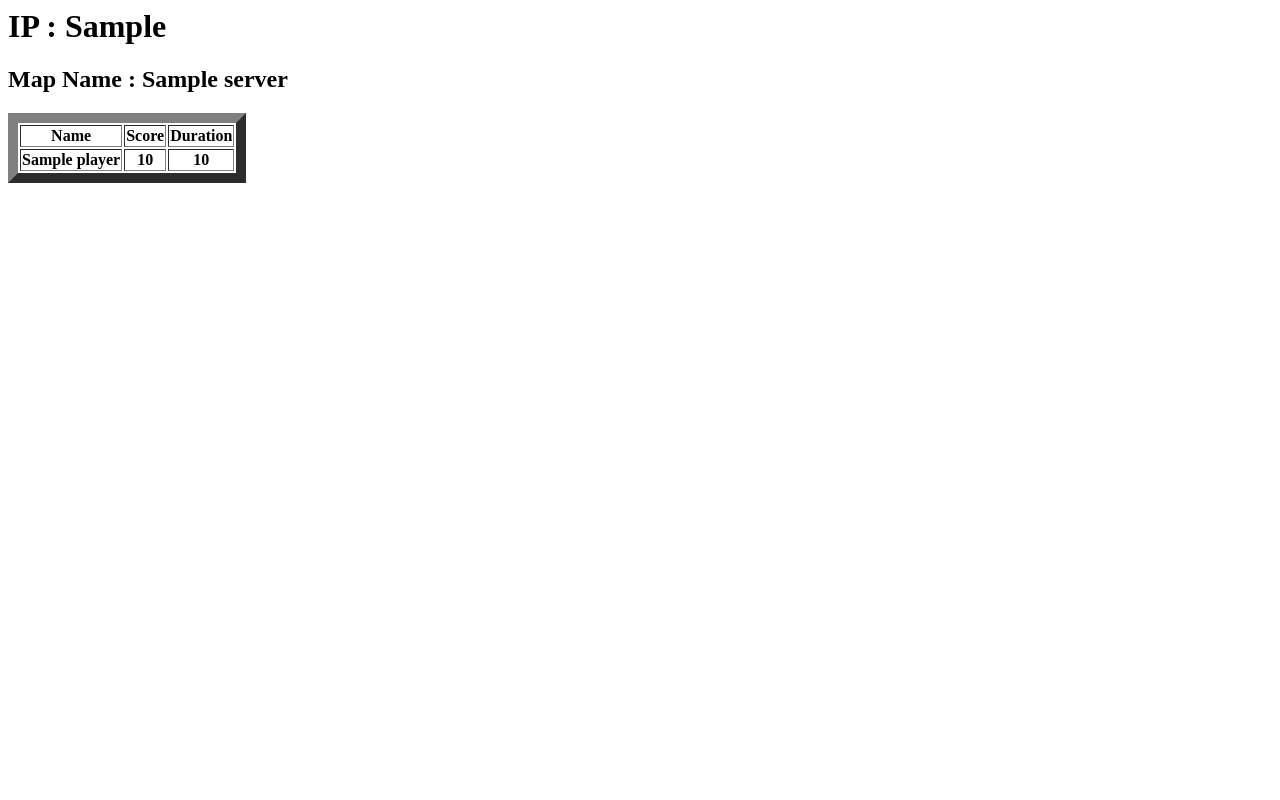
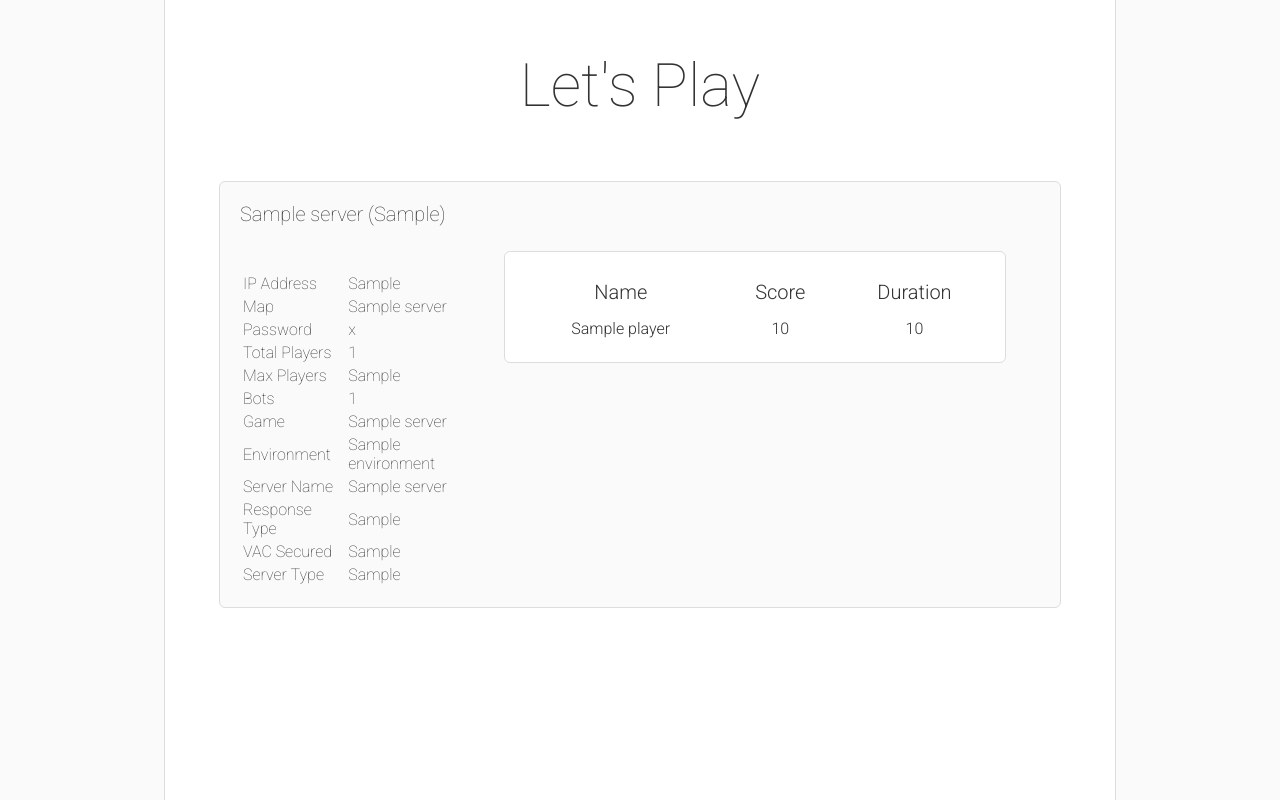
Before and after one commit to anshulshah96/Lets-Play, a Django app: template serverlist/templates/serverlist/playerlist.html in a window 1280 px wide. Run offline with Django 3.2, Linux system fonts and the light colour scheme; the template is opened without the code that fills it: most values are stand-ins (such as "Sample title", 1, 10 or a date in 2020); lists and menus that the app fills with data are empty; parts of the project's set-up code (start-up, migrations or seed data) failed here and were passed over.

Commit message:
Changed UI of playerlist page

```diff
--- a/serverlist/templates/serverlist/index.html
+++ b/serverlist/templates/serverlist/index.html
@@ -74,10 +74,6 @@
 			font-size: 20px;
 			font-weight: 200;
 		}
-		.pass{
-			font-size: 12px;
-			color: #ee4433;
-		}
 		.footer{
 			height: 20px;
 		}
--- a/serverlist/templates/serverlist/playerlist.html
+++ b/serverlist/templates/serverlist/playerlist.html
@@ -1,23 +1,223 @@
-<h1>IP : {{ server.ip }}</h1>
-<h2>Map Name : {{ server.map_name }}</h2>
+<html>
+<head>
+	<title> Let's Play</title>
+	<link href='https://fonts.googleapis.com/css?family=Roboto:400,100,100italic,300,300italic,400italic' rel='stylesheet' type='text/css'>
+	<style>
+		body{
+			height: 100%;
+			background-color: #fafafa;
+			font-family: 'Roboto', sans-serif;
+			padding: 0;
+			margin: 0;
+			color: #333;
+		}
+		.main{
+			width: 950px;
+			padding: 0;
+			background-color: #fff;
+			margin: 0 auto;
+			border-left:  1px solid #ddd;
+			border-right:  1px solid #ddd;
+			min-height: 100%;
+		}
+		.banner{
+			text-align: center;
+			font-size: 60px;
+			font-weight: 100;
+			padding-top: 50px;
+			padding-bottom: 40px;
+		}
+		.content{
+			width: 900px;
+			margin: 0 auto;
+		}
+		.playerslink{
+			text-decoration: none;
+			color: black;
+		}
+		.entry.Yes{
+			background-color: #fff3f3;
+		}
+		.entry{
+			color: #333;
+			font-family: 'Roboto',sans-serif;
+			font-weight: 300;
+			width: 800px;
 
+			background-color: #fafafa;
+			border-radius: 6px;
+			border:  1px solid #ddd;
+			margin: 20px auto;
+			padding: 20px;
+			font-size: 16px;
+		}
+		.specrow{
+			padding: 5px 0;
+			width: 100%;
+		}
+		.spec{
+			display: inline-block;
+			overflow: hidden;
+			white-space: nowrap;
+		}
+		.game{
+			width: 46%;
+		}
+		.map{
+			width: 34%;
+		}
+		.players{
+			width: 18%;
+		}
+		.ip{
+			margin-bottom: 25px;
+			font-size: 20px;
+			font-weight: 200;
+		}
+		.pass{
+			font-size: 12px;
+			color: #ee4433;
+		}
+		.footer{
+			height: 20px;
+		}
+		table{
+			width: 100%;
+
+
+		}
+
+
+		.pth{
+			font-size: 16px;
+			padding-bottom: 12px;
+			font-weight: 300;
+		}
+		.headertr{
+			font-size: 20px;
+			font-weight: 300;
+			padding-top: 16px;
+		}
+		.serverinfo{
+			margin-top: 20px;
+			margin-right: 20px;
+			line-height: 24px;
+			display: inline-block;
+			width: 30%;
+			vertical-align: top;
+		}
+		.playerinfo{
+
+			width: 60%;
+			padding: 10px;
+			display: inline-block;
+			border-radius: 6px;
+			border: 1px solid #ddd;
+			background-color: #ffffff;
+		}
+		.sth{
+			text-align: left;
+			font-weight: 200;
+		}
+	</style>
+</head>
+<body>
+<div class="main">
+	<div class="banner">
+		Let's Play
+	</div>
+	<div class="middle">
+		<div class="content">
+
+
+			<a class="playerslink" href="{{ server.link }}/">
+				<div class="entry {{ server.password_protected }}">
+ 					<div class="ip">
+						{{ server.server_name }} ({{ server.ip }})
+					</div>
+					<div class="serverinfo">
+						<table>
+							<tr>
+								<th class="sth">IP Address</th>
+								<th class="sth">{{ server.ip }}</th>
+							</tr>
+							<tr>
+								<th class="sth">Map</th>
+								<th class="sth">{{ server.map_name }}</th>
+							</tr>
+							<tr>
+								<th class="sth">Password</th>
+								<th class="sth">{{ server.password_protected }}</th>
+							</tr>
+							<tr>
+								<th class="sth">Total Players</th>
+								<th class="sth">{{ server.num_players }}</th>
+							</tr>
+							<tr>
+								<th class="sth">Max Players</th>
+								<th class="sth">{{ server.max_players }}</th>
+							</tr>
+							<tr>
+								<th class="sth">Bots</th>
+								<th class="sth">{{ server.num_bots }}</th>
+							</tr>
+							<tr>
+								<th class="sth">Game</th>
+								<th class="sth">{{ server.game_name }}</th>
+
+							</tr>
+							<tr>
+								<th class="sth">Environment</th>
+								<th class="sth">{{ server.environment }}</th>
+							</tr>
+							<tr>
+								<th class="sth">Server Name</th>
+								<th class="sth">{{ server.server_name }}</th>
+							</tr>
+							<tr>
+								<th class="sth">Response Type</th>
+								<th class="sth">{{ server.response_header }}</th>
+							</tr>
+							<tr>
+								<th class="sth">VAC Secured</th>
+								<th class="sth">{{ server.vac_secured }}</th>
+
+							</tr>
+							<tr>
+								<th class="sth">Server Type</th>
+								<th class="sth">{{ server.server_type }}</th>
+							</tr>
+						</table>
+					</div>
+					<div class ="playerinfo">
 						{% if player_list %}
-	<div id ="table">
-		<table border=10>
-			<tr>
-				<th>Name</th>
-				<th>Score</th>
-				<th>Duration</th>
+							<table class="tablu">
+								<tr class="headertr pth">
+									<th class="headertr pth">Name</th>
+									<th class="headertr pth">Score</th>
+									<th class="headertr pth">Duration</th>
 								</tr>
 								{% for player in player_list %}
 								<tr>
-				<th>{{ player.name }}</th>
-				<th>{{ player.score }}</th>
-				<th>{{ player.duration }}</th>
+									<th class="pth">{{ player.name }}</th>
+									<th class="pth">{{ player.score }}</th>
+									<th class="pth">{{ player.duration }}</th>
 								</tr>
 								{% endfor %}
 						    </table>
-    </div>
 						{% else %}
 						    <p>No player is present.</p>
 						{% endif %}
+				    </div>
+				</div>
+			</a>
+
+
+			</div>
+		</div>
+		<div class="footer">
+		</div>
+	</div>
+</div>
+</body>
+</html>
```
Lines whose indentation alone changed are shown as unchanged.
